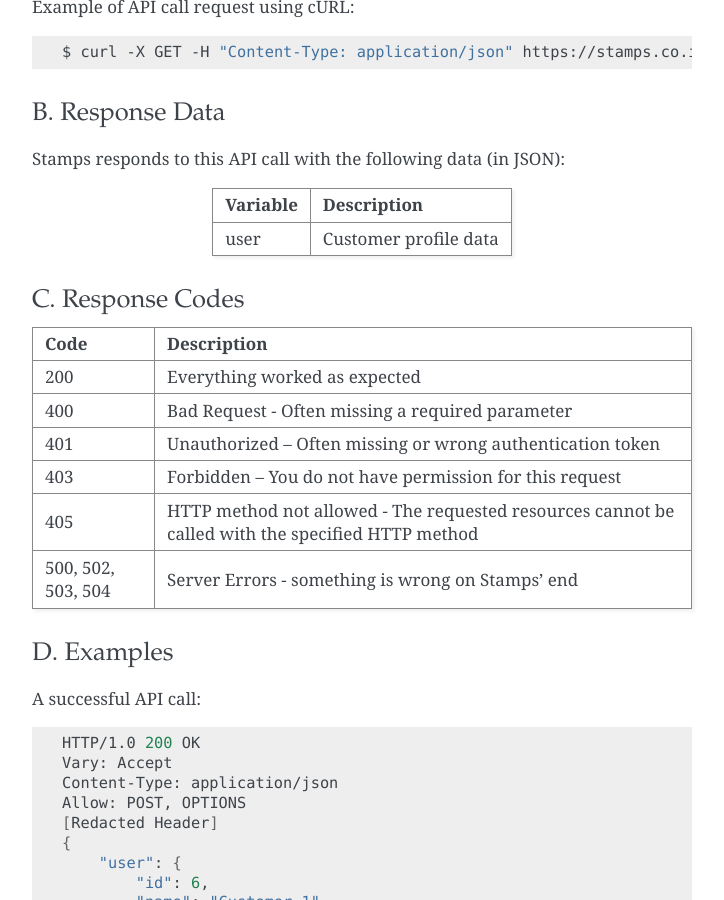
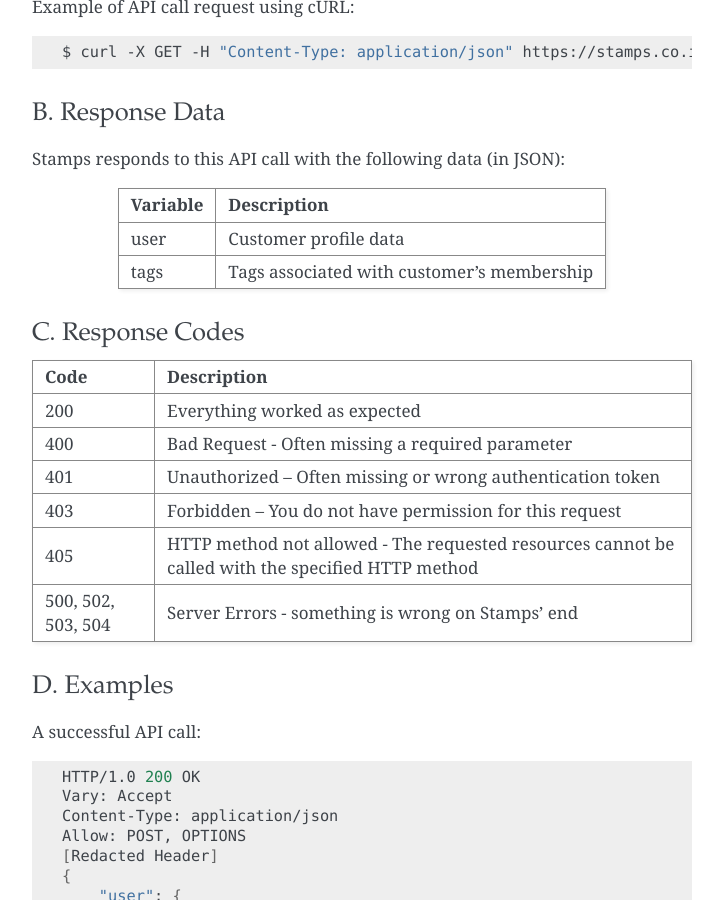
Before and after one commit to ui/stamps-api-docs, a Sphinx documentation site: the page built from source/customer_api.rst, in a window 1280 px wide and 900 px high, scrolled down 9999 px. Shown: the whole window, without its empty margins (388-1112 px from the left). Built offline with Sphinx 7.4.7, drawn with Linux system fonts in a browser that asks for light colours; some of the changed text lies outside the part shown.

```diff
--- a/source/customer_api.rst
+++ b/source/customer_api.rst
@@ -529,6 +529,7 @@ Stamps responds to this API call with the following data (in JSON):
 Variable            Description
 =================== ==============================
 user                Customer profile data
+tags                Tags associated with customer's membership
 =================== ==============================
 
 
@@ -642,7 +643,13 @@ A successful API call:
                     'name': 'Things',
                 }
             ],
-        }
+        },
+        "tags": [
+            {
+                "group": "category",
+                "tag": "vvip"
+            },
+        ]
     }
 
 
```
